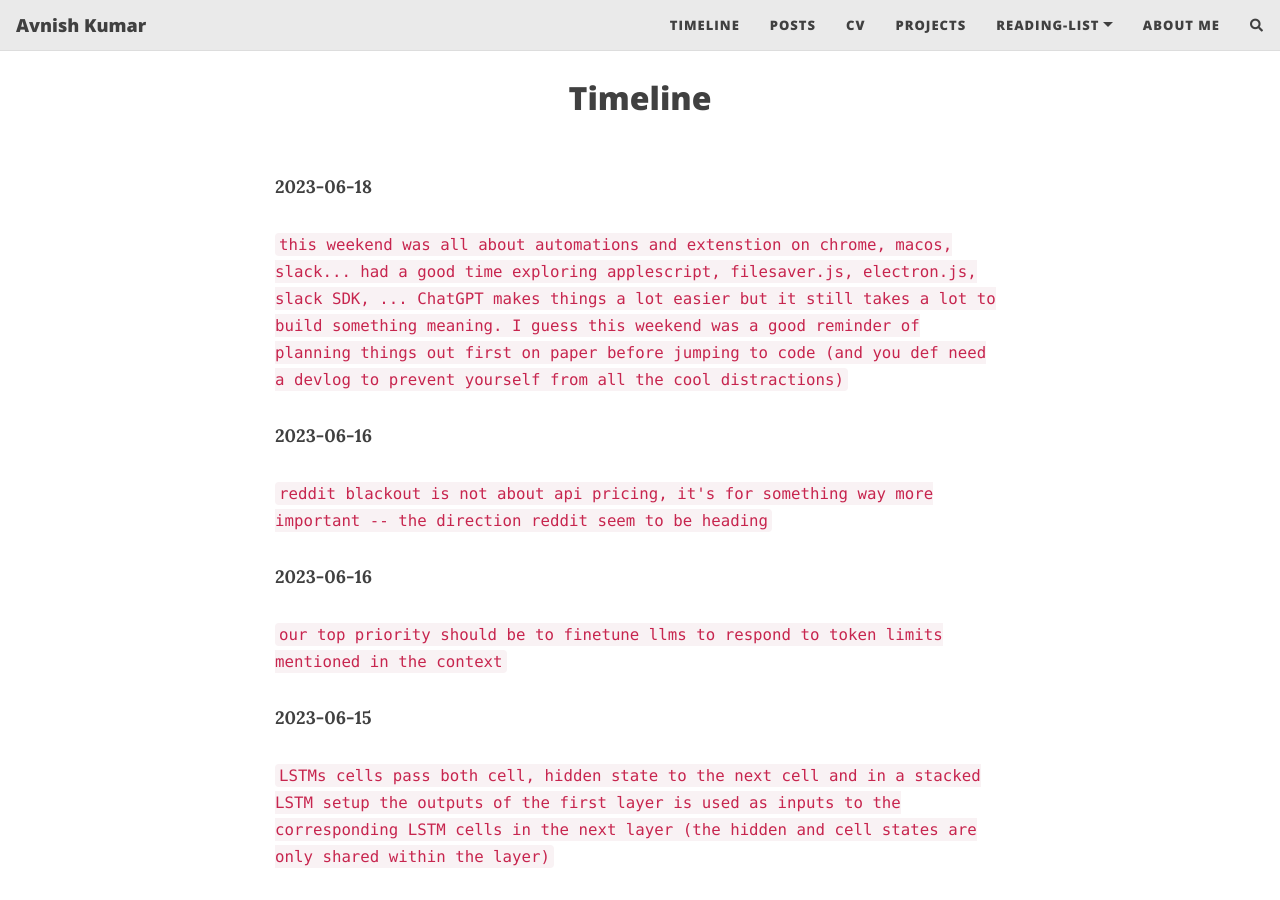
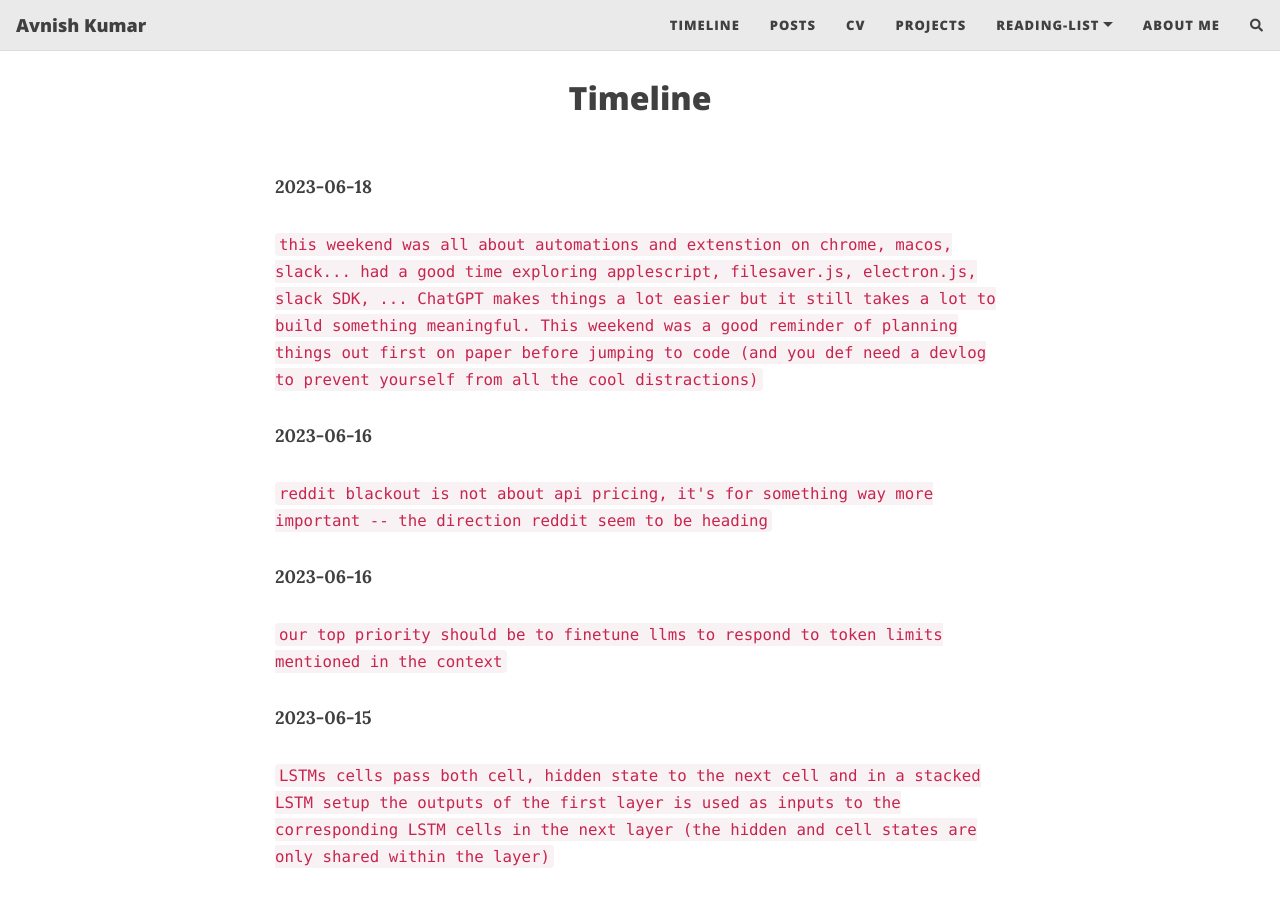
Before and after one commit to kavnish/kavnish.github.io, a Jekyll site: the page built from pages/timeline.md, in a window 1280 px wide and 900 px high. Built offline with Jekyll 4.4.1, drawn with Linux system fonts in a browser that asks for light colours; nearby versions of some CDN libraries; comment, search, counter and statistics services are not loaded.

Commit message:
updated tl

```diff
--- a/pages/timeline.md
+++ b/pages/timeline.md
@@ -11,7 +11,7 @@ published: true
 
 **2023-06-18**
 
-`this weekend was all about automations and extenstion on chrome, macos, slack... had a good time exploring applescript, filesaver.js, electron.js, slack SDK, ... ChatGPT makes things a lot easier but it still takes a lot to build something meaning. I guess this weekend was a good reminder of planning things out first on paper before jumping to code (and you def need a devlog to prevent yourself from all the cool distractions)`
+`this weekend was all about automations and extenstion on chrome, macos, slack... had a good time exploring applescript, filesaver.js, electron.js, slack SDK, ... ChatGPT makes things a lot easier but it still takes a lot to build something meaningful. This weekend was a good reminder of planning things out first on paper before jumping to code (and you def need a devlog to prevent yourself from all the cool distractions)`
 
 
 **2023-06-16**
```
